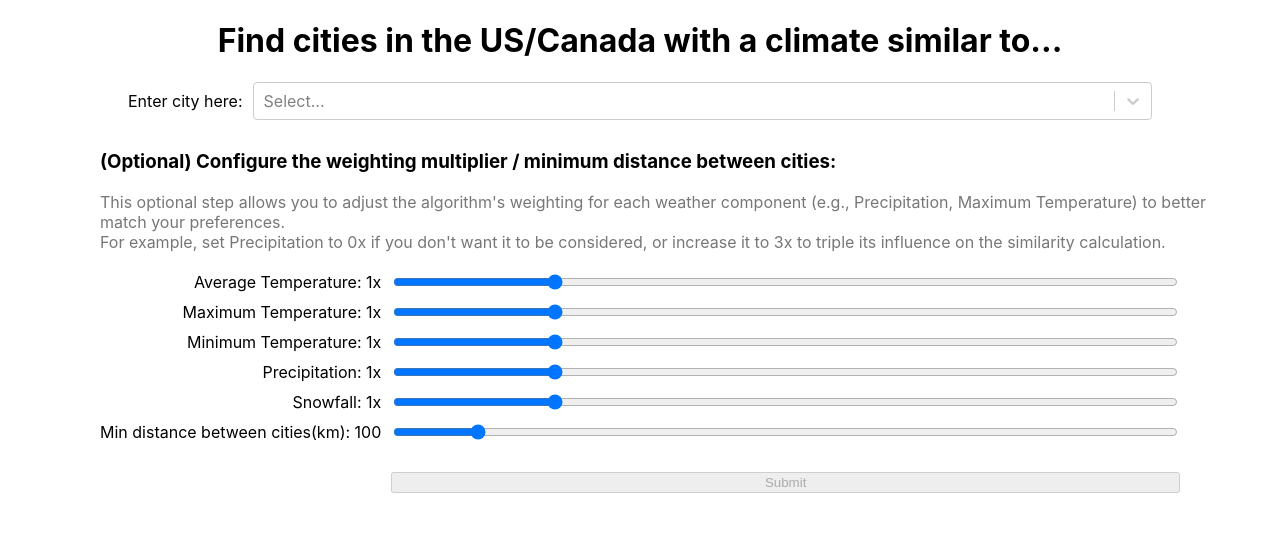
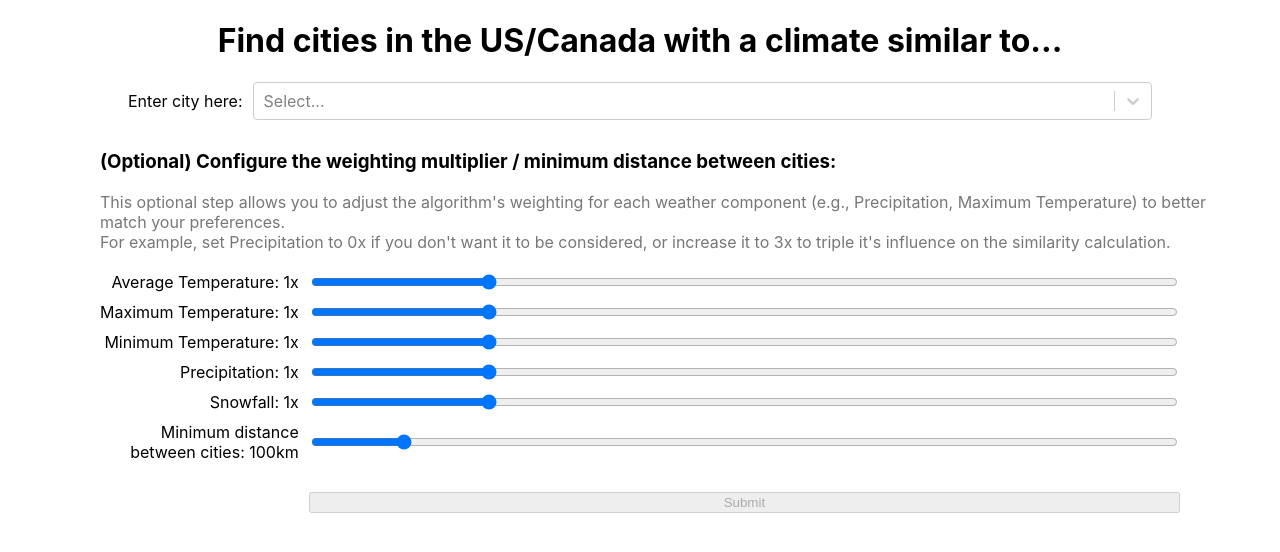
Before and after one commit to ihammerstrom/city_similar_weather_finder, a React (Create React App) app in the folder frontend/: page / in a window 1280 px wide. Shown: the top 552 px of the page. Built offline with nearby package versions, Linux system fonts and the light colour scheme.

Commit message:
small label adjustments

```diff
--- a/frontend/src/WeatherLabels.tsx
+++ b/frontend/src/WeatherLabels.tsx
@@ -1,8 +1,11 @@
-export const weatherLabels: Record<string, string> = {
+import { ReactNode } from "react";
+import { JsxElement } from "typescript";
+
+export const weatherLabels: Record<string, string | ReactNode> = {
     TAVG: "Average Temperature",
     TMAX: "Maximum Temperature",
     TMIN: "Minimum Temperature",
     PRCP: "Precipitation",
     SNOW: "Snowfall",
-    DISTANCE: "Min distance between cities(km)"
+    DISTANCE: <span>Minimum distance <br/> between cities</span>
   };
--- a/frontend/src/WeightingForm.tsx
+++ b/frontend/src/WeightingForm.tsx
@@ -34,14 +34,14 @@ const WeightingForm: React.FC<WeightingFormProps> = ({ weatherVars, setWeatherVa
         <div style={{color: "#777777"}}>
             This optional step allows you to adjust the algorithm's weighting for each weather component (e.g., Precipitation, Maximum Temperature) to better match your preferences.
             <br/>
-            For example, set Precipitation to 0x if you don't want it to be considered, or increase it to 3x to triple its influence on the similarity calculation.
+            For example, set Precipitation to 0x if you don't want it to be considered, or increase it to 3x to triple it's influence on the similarity calculation.
         </div>
         </div>
         <form onSubmit={handleSubmit} style={{ display: 'grid', gridTemplateColumns: 'auto minmax(0, 1fr)', gap: '10px', alignItems: 'center', marginLeft: "5%", marginRight: "5%", marginTop: "10px" }}>
         {Object.keys(weatherVars).map(key => (
             <React.Fragment key={key}>
-            <label style={{ textAlign: 'right', minWidth:'280px'}}>
-                {weatherLabels[key]}: {weatherVars[key as keyof WeatherVariables]}{key != "DISTANCE" && 'x'}
+            <label style={{ textAlign: 'right'}}>
+                {weatherLabels[key]}: {weatherVars[key as keyof WeatherVariables]}{key == "DISTANCE" ? 'km' : 'x'}
             </label>
             <input
                 type="range"
```
